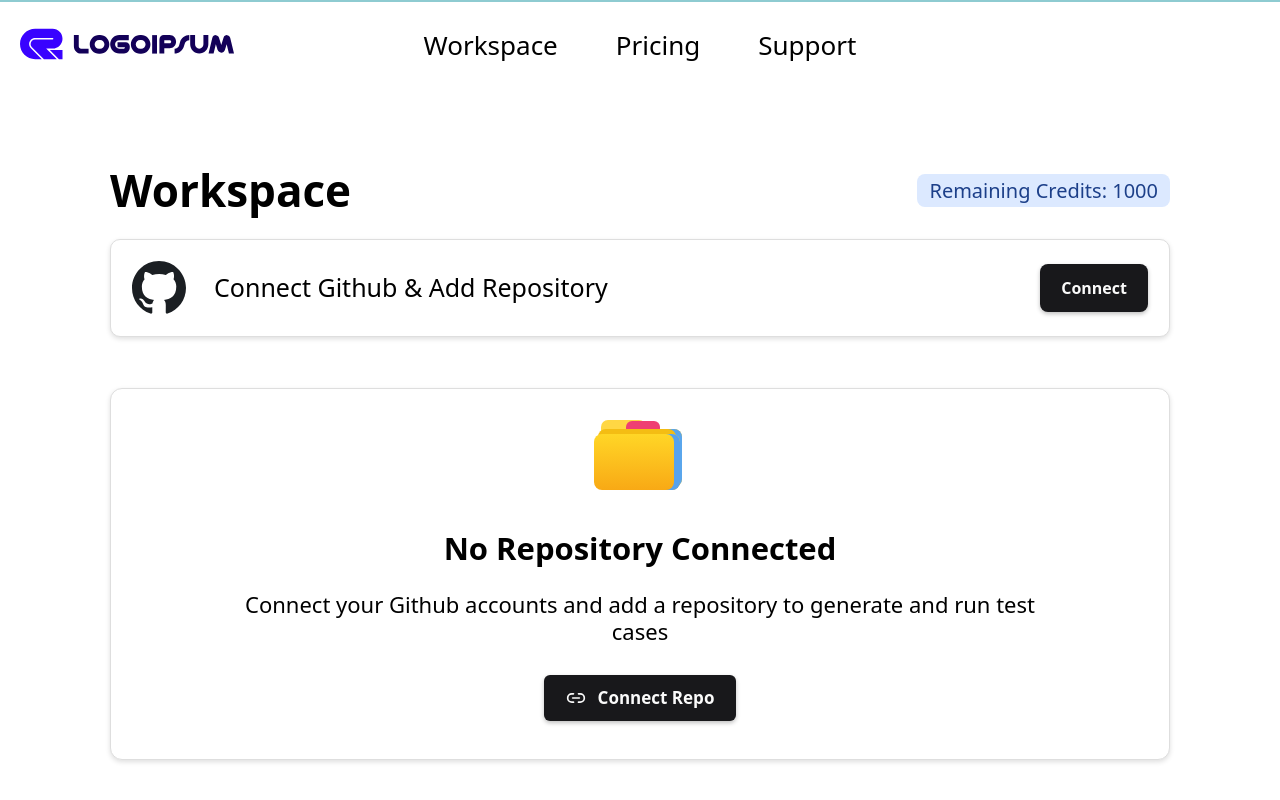
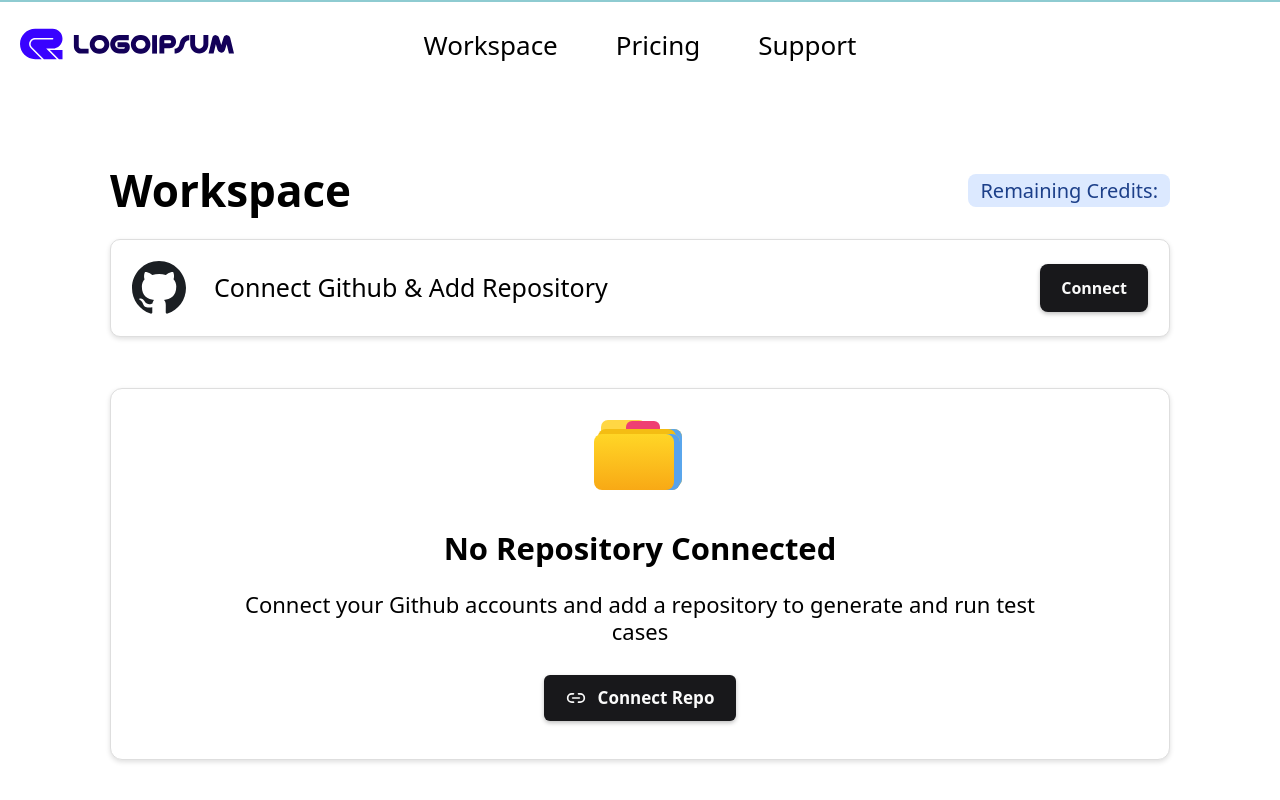
Before and after one commit to smRid/Testing-Automation, a Next.js app: page /workspace in a window 1280 px wide. Built offline with nearby package versions, Linux system fonts and the light colour scheme; no server answers.

Commit message:
feat: implement GitHub token retrieval API and WorkspaceBody component for repository management

```diff
--- /dev/null
+++ b/app/api/github/token/route.ts
@@ -0,0 +1,9 @@
+import { cookies } from "next/headers";
+import { NextRequest, NextResponse } from "next/server";
+
+export async function GET(req: NextRequest) {
+  const cookieStore = await cookies();
+  const token = cookieStore.get('gh_token')?.value
+
+  return NextResponse.json({token:token})
+}
--- a/components/custom/WorkspaceBody.tsx
+++ b/components/custom/WorkspaceBody.tsx
@@ -1,28 +1,39 @@
 "use client"
+
 import { UserDetailContext } from '@/context/UserDetailContext'
-import React, { useContext } from 'react'
+import React, { useContext, useEffect, useState } from 'react'
 import { Card } from '../ui/card';
 import Image from 'next/image';
 import { Button } from '../ui/button';
 import EmptyWorkspace from './EmptyWorkspace';
 import { useRouter } from 'next/navigation';
+import axios from 'axios';
 
 function WorkspaceBody() {
 
+    const { userDetail } = useContext(UserDetailContext);
+    const router = useRouter()
+    const [token, setToken] = useState('');
 
-  const { userDetail } = useContext(UserDetailContext);
-  const remainingCredits = userDetail?.credits ?? 1000;
-    const router=useRouter()
+    useEffect(() => {
+        GetGithubUserToken();
+    }, [])
 
-const OnAddRepo = async () => {
-    router.push('/api/github');
+    const GetGithubUserToken = async () => {
+    const result = await axios.get('/api/github/token');
+    console.log(result.data.token)
+    setToken(result.data.token);
+    }
+
+    const OnAddRepo = async () => {
+        router.push('/api/github');
 }
 
   return (
     <div className='w-full'>
         <div className='flex flex-col gap-4 sm:flex-row sm:items-center sm:justify-between'>
             <h2 className='text-[44px] font-semibold leading-none tracking-normal text-black'>Workspace</h2>
-            <h2 className='w-fit rounded-[8px] bg-[#dce9ff] px-3 py-1 text-[20px] font-medium leading-tight text-[#1c3f89]'>Remaining Credits: {remainingCredits}</h2>
+            <h2 className='w-fit rounded-[8px] bg-[#dce9ff] px-3 py-1 text-[20px] font-medium leading-tight text-[#1c3f89]'>Remaining Credits: {userDetail?.credits}</h2>
         </div>
 
         <Card className={'mt-[27px] flex min-h-[98px] items-center justify-between rounded-[10px] border-[#dedede] bg-white px-[21px] py-5 text-black shadow-[0_2px_5px_rgba(0,0,0,0.13)]'}>
@@ -31,7 +42,7 @@ const OnAddRepo = async () => {
                 <h2 className='text-[25px] font-medium leading-tight tracking-normal'>Connect Github & Add Repository</h2>
             </div>
             <div>
-                <Button className='h-[48px] rounded-[8px] px-[21px] text-[16px] font-semibold shadow-[0_2px_4px_rgba(0,0,0,0.25)] cursor-pointer' onClick={OnAddRepo}>Connect</Button>
+                {!token ? <Button className='h-[48px] rounded-[8px] px-[21px] text-[16px] font-semibold shadow-[0_2px_4px_rgba(0,0,0,0.25)] cursor-pointer' onClick={OnAddRepo}>Connect</Button>: <Button>+Add Repo</Button>}
             </div>
         </Card>
 
```
